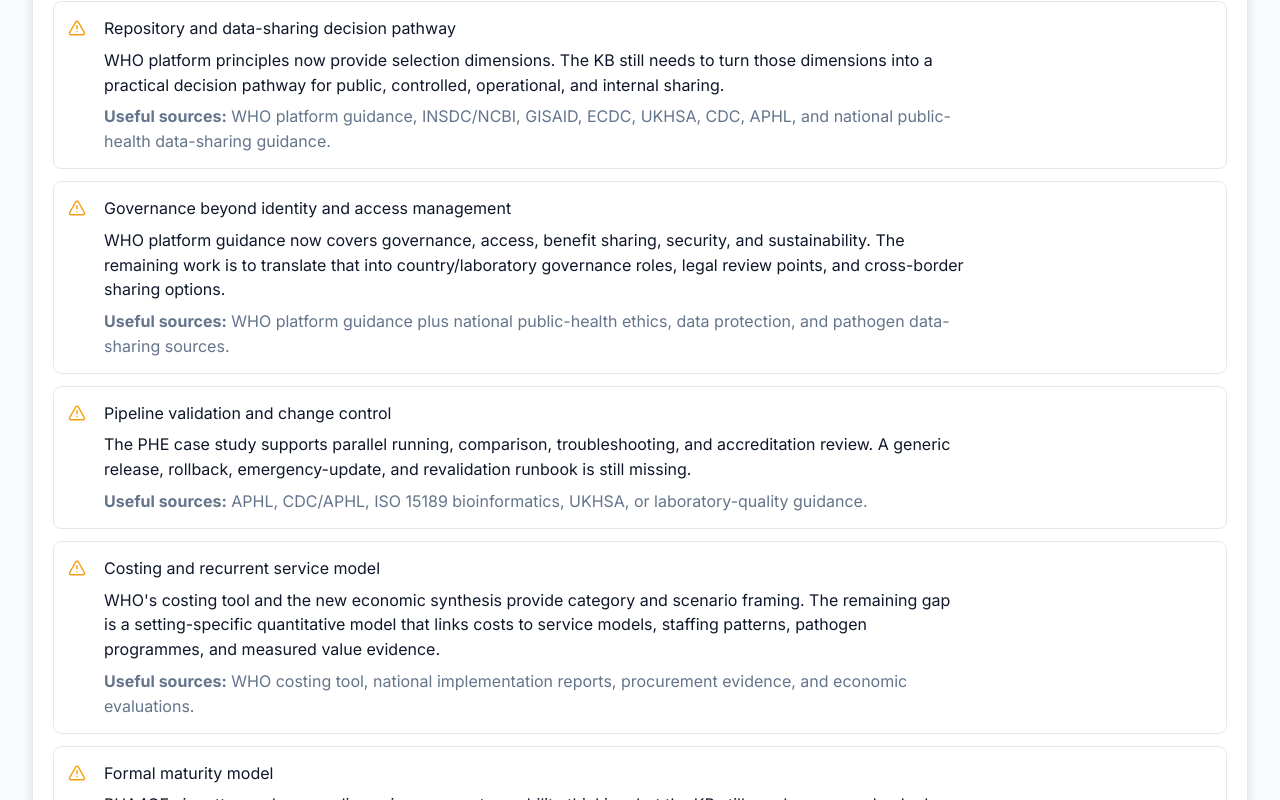
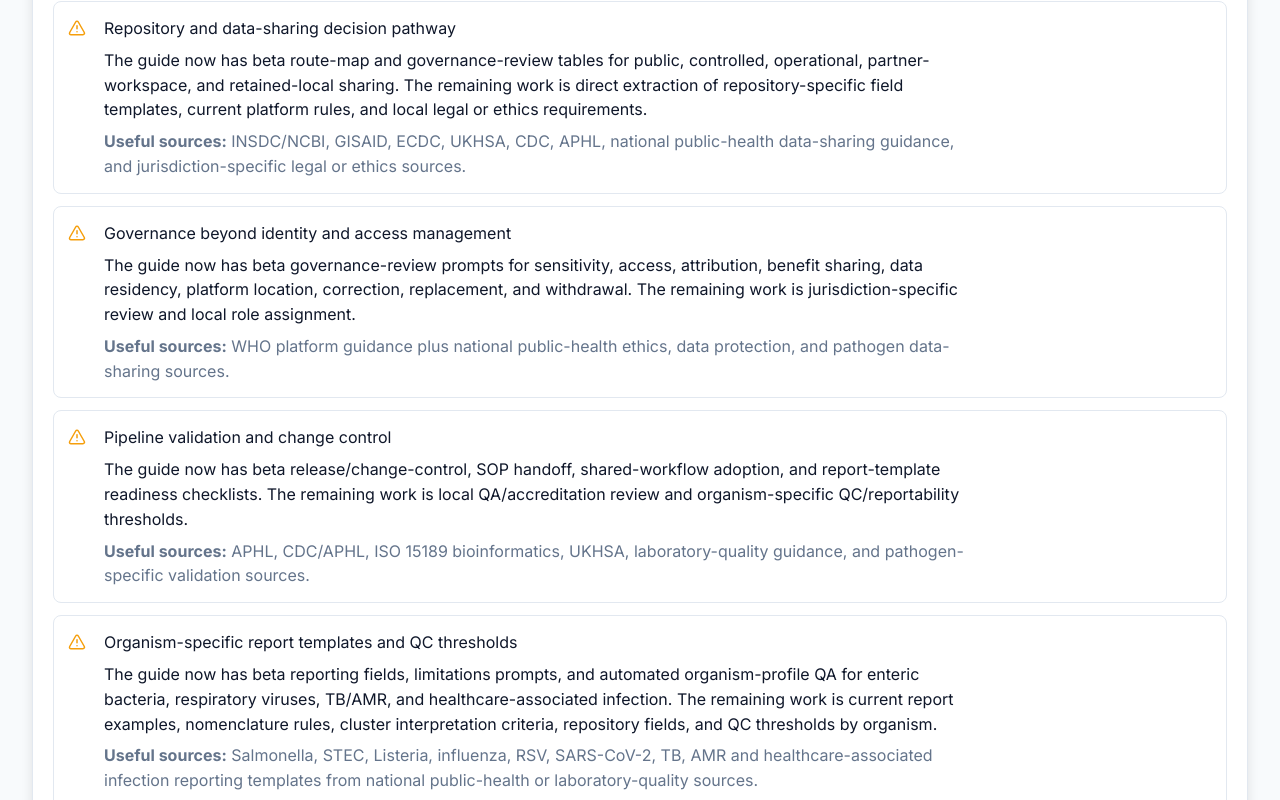
Before and after one commit to happykhan/pathogen-genomics-guidance-kb, a Next.js app: page /gaps in a window 1280 px wide. Shown: the part 760-1560 px from the top of the page. Built offline with nearby package versions, Linux system fonts and the light colour scheme.

Commit message:
Refresh beta gap status

```diff
--- a/src/app/about/page.tsx
+++ b/src/app/about/page.tsx
@@ -32,13 +32,14 @@ export default function AboutPage() {
           <h2>What is implemented</h2>
           <p>
             The first app slice includes a profile-aware guidance document, the Gnomey wizard, shareable profile URLs,
-            browser print export, a resource finder, and a bioinformatics tier quiz.
+            browser print export, a resource finder, a bioinformatics tier quiz, profile-specific scenario QA, source-backed
+            worksheets, and a read-only backstage view of the editorial pipeline.
           </p>
           <h2>What still needs source work</h2>
           <p>
-            Priority gaps remain around a formal metadata and identifier model, repository decision pathways, validation
-            and change-control runbooks, costing models, and organism-specific guidance beyond the currently extracted
-            sources.
+            Priority gaps now sit mostly around organism-specific report templates and QC thresholds, repository-specific
+            field rules, local legal/accreditation review, staffing ratios, quantitative costing examples, and disease-programme
+            user testing.
           </p>
         </div>
       </section>
--- a/src/app/gaps/page.tsx
+++ b/src/app/gaps/page.tsx
@@ -15,31 +15,38 @@ const chapterGaps = [
   {
     title: "Metadata and identifier model",
     detail:
-      "A draft source-backed lineage table now links samples or isolates, metadata, sequencing runs, raw data, QC, workflow runs, results, reports, sharing events, and retention. The remaining work is repository- and organism-specific field mapping.",
+      "The guide now has a source-backed lineage model and organism/use-case field-priority table linking samples or isolates, metadata, sequencing runs, raw data, QC, workflow runs, results, reports, sharing events, accessions, and retention. The remaining work is repository- and organism-specific field mapping.",
     sourceNeed: "INSDC/NCBI, ENA, GISAID, GA4GH, APHL, UKHSA, or public-health metadata field implementation guidance.",
   },
   {
     title: "Repository and data-sharing decision pathway",
     detail:
-      "WHO platform principles now provide selection dimensions. The KB still needs to turn those dimensions into a practical decision pathway for public, controlled, operational, and internal sharing.",
-    sourceNeed: "WHO platform guidance, INSDC/NCBI, GISAID, ECDC, UKHSA, CDC, APHL, and national public-health data-sharing guidance.",
+      "The guide now has beta route-map and governance-review tables for public, controlled, operational, partner-workspace, and retained-local sharing. The remaining work is direct extraction of repository-specific field templates, current platform rules, and local legal or ethics requirements.",
+    sourceNeed: "INSDC/NCBI, GISAID, ECDC, UKHSA, CDC, APHL, national public-health data-sharing guidance, and jurisdiction-specific legal or ethics sources.",
   },
   {
     title: "Governance beyond identity and access management",
     detail:
-      "WHO platform guidance now covers governance, access, benefit sharing, security, and sustainability. The remaining work is to translate that into country/laboratory governance roles, legal review points, and cross-border sharing options.",
+      "The guide now has beta governance-review prompts for sensitivity, access, attribution, benefit sharing, data residency, platform location, correction, replacement, and withdrawal. The remaining work is jurisdiction-specific review and local role assignment.",
     sourceNeed: "WHO platform guidance plus national public-health ethics, data protection, and pathogen data-sharing sources.",
   },
   {
     title: "Pipeline validation and change control",
     detail:
-      "The PHE case study supports parallel running, comparison, troubleshooting, and accreditation review. A generic release, rollback, emergency-update, and revalidation runbook is still missing.",
-    sourceNeed: "APHL, CDC/APHL, ISO 15189 bioinformatics, UKHSA, or laboratory-quality guidance.",
+      "The guide now has beta release/change-control, SOP handoff, shared-workflow adoption, and report-template readiness checklists. The remaining work is local QA/accreditation review and organism-specific QC/reportability thresholds.",
+    sourceNeed: "APHL, CDC/APHL, ISO 15189 bioinformatics, UKHSA, laboratory-quality guidance, and pathogen-specific validation sources.",
+  },
+  {
+    title: "Organism-specific report templates and QC thresholds",
+    detail:
+      "The guide now has beta reporting fields, limitations prompts, and automated organism-profile QA for enteric bacteria, respiratory viruses, TB/AMR, and healthcare-associated infection. The remaining work is current report examples, nomenclature rules, cluster interpretation criteria, repository fields, and QC thresholds by organism.",
+    sourceNeed:
+      "Salmonella, STEC, Listeria, influenza, RSV, SARS-CoV-2, TB, AMR and healthcare-associated infection reporting templates from national public-health or laboratory-quality sources.",
   },
   {
     title: "Costing and recurrent service model",
     detail:
-      "WHO's costing tool and the new economic synthesis provide category and scenario framing. The remaining gap is a setting-specific quantitative model that links costs to service models, staffing patterns, pathogen programmes, and measured value evidence.",
+      "WHO's costing tool and the economic synthesis provide category and scenario framing. The guide now has beta scenario and workforce-capacity worksheets. The remaining gap is a setting-specific quantitative model that links costs to throughput, service model, staffing, pathogen programme, and measured value evidence.",
     sourceNeed: "WHO costing tool, national implementation reports, procurement evidence, and economic evaluations.",
   },
   {
```
Also changed, not shown: 1 other file (tests, documents, lock files or other folders).
